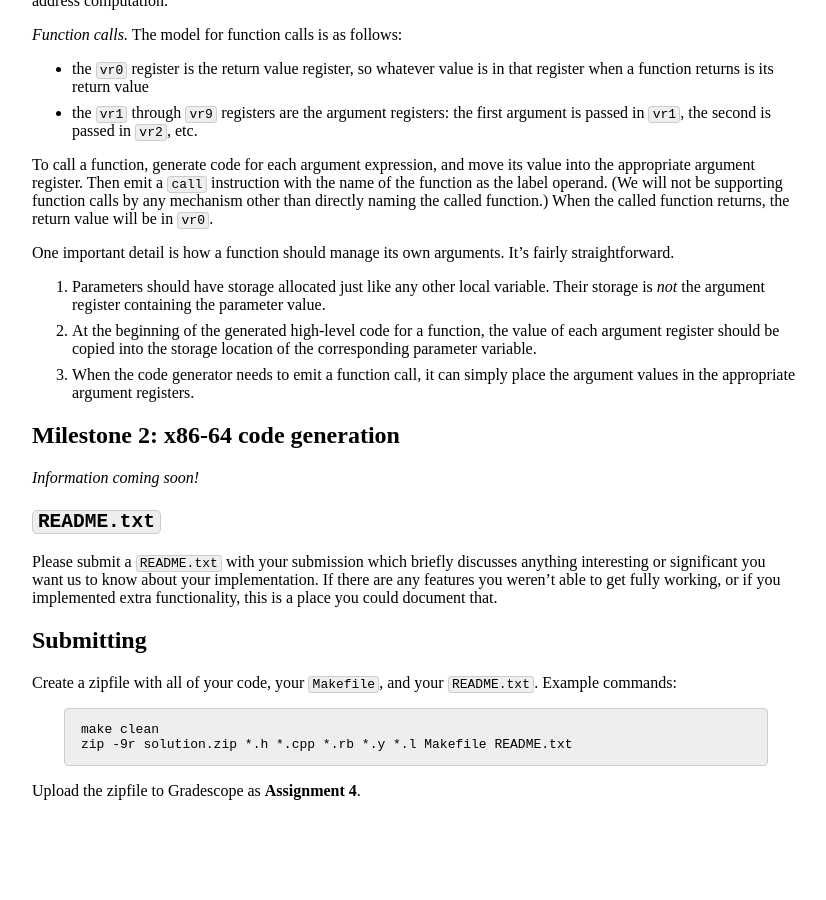
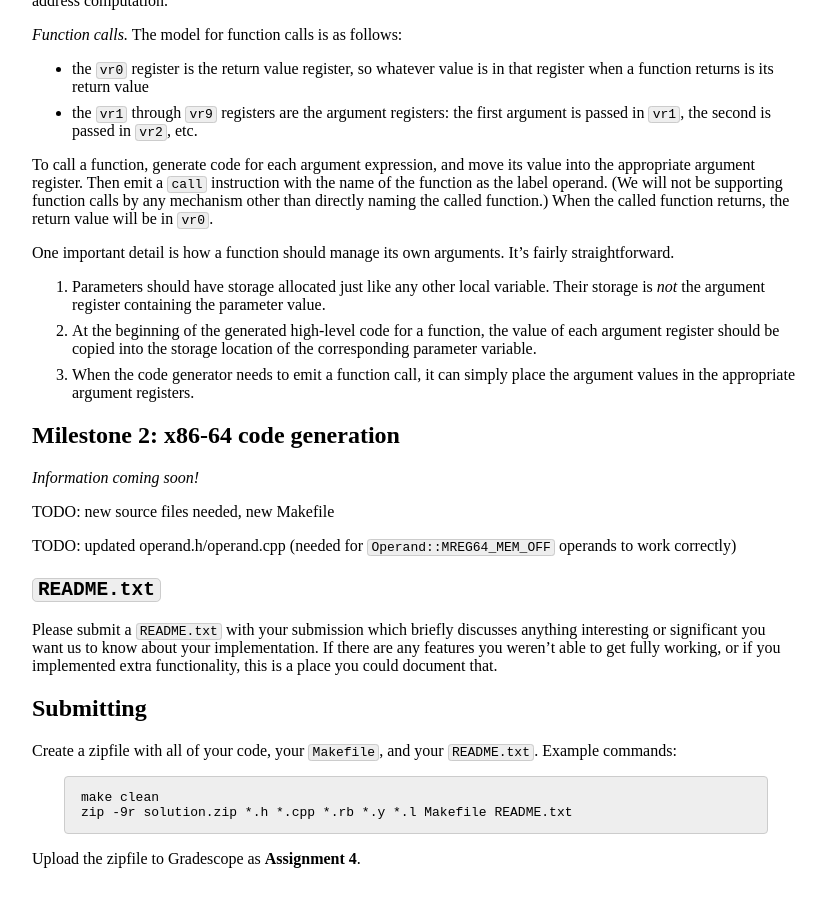
Before and after one commit to jhucompilers/fall2022, a Jekyll site: the page built from assign/assign04.md, in a window 1280 px wide and 900 px high, scrolled down 7216 px. Shown: the whole window, without its empty margins (224-1050 px from the left). Built offline with Jekyll 4.4.1, drawn with Linux system fonts in a browser that asks for light colours; before the commit the page ends 8048 px from its top, so only the background shows below that.

Commit message:
added a couple TODO items

```diff
--- a/assign/assign04.md
+++ b/assign/assign04.md
@@ -477,6 +477,11 @@ It's fairly straightforward.
 
 *Information coming soon!*
 
+TODO: new source files needed, new Makefile
+
+TODO: updated operand.h/operand.cpp (needed for `Operand::MREG64_MEM_OFF`
+operands to work correctly)
+
 ## `README.txt`
 
 Please submit a `README.txt` with your submission which briefly discusses anything
```
